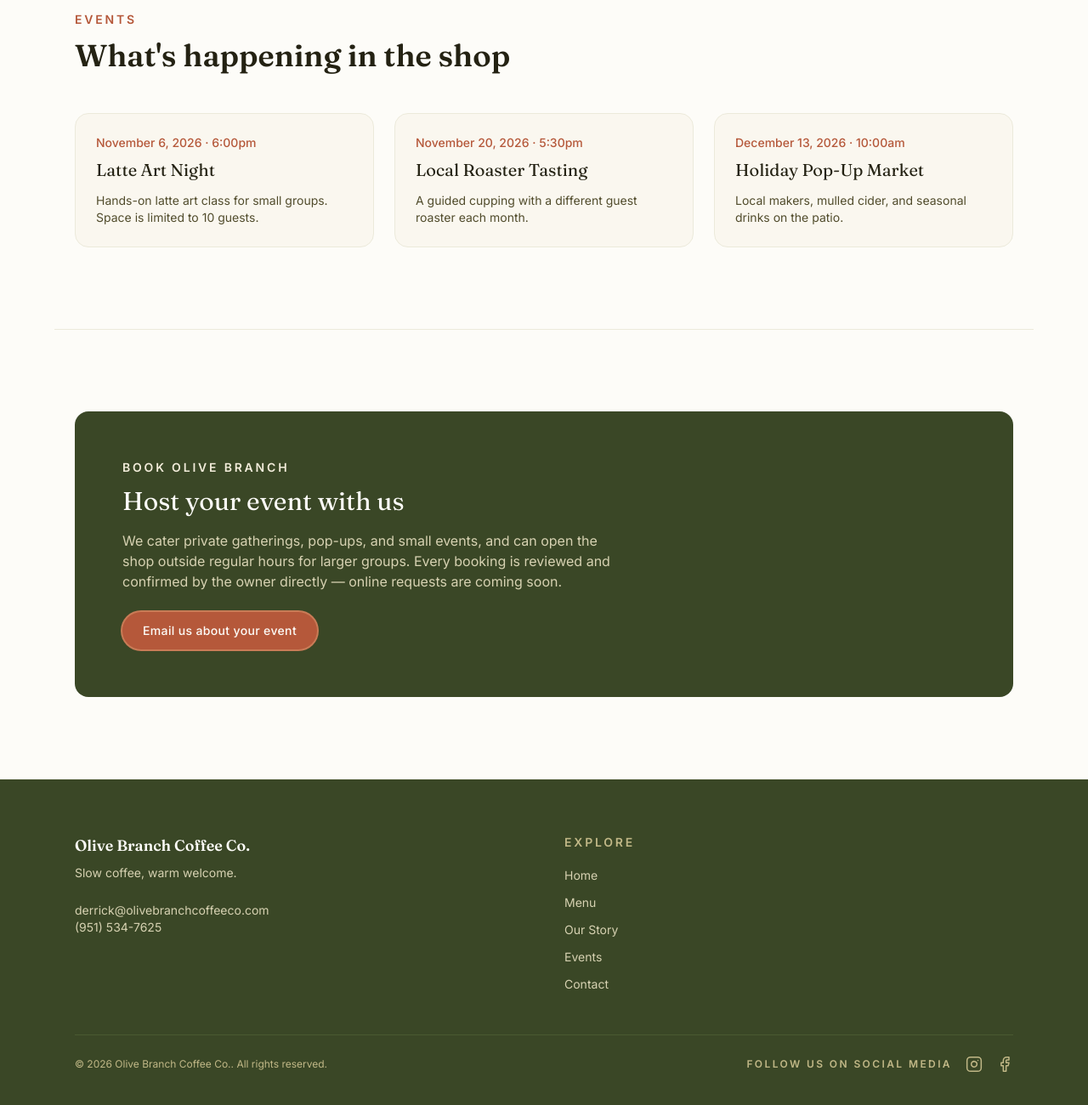
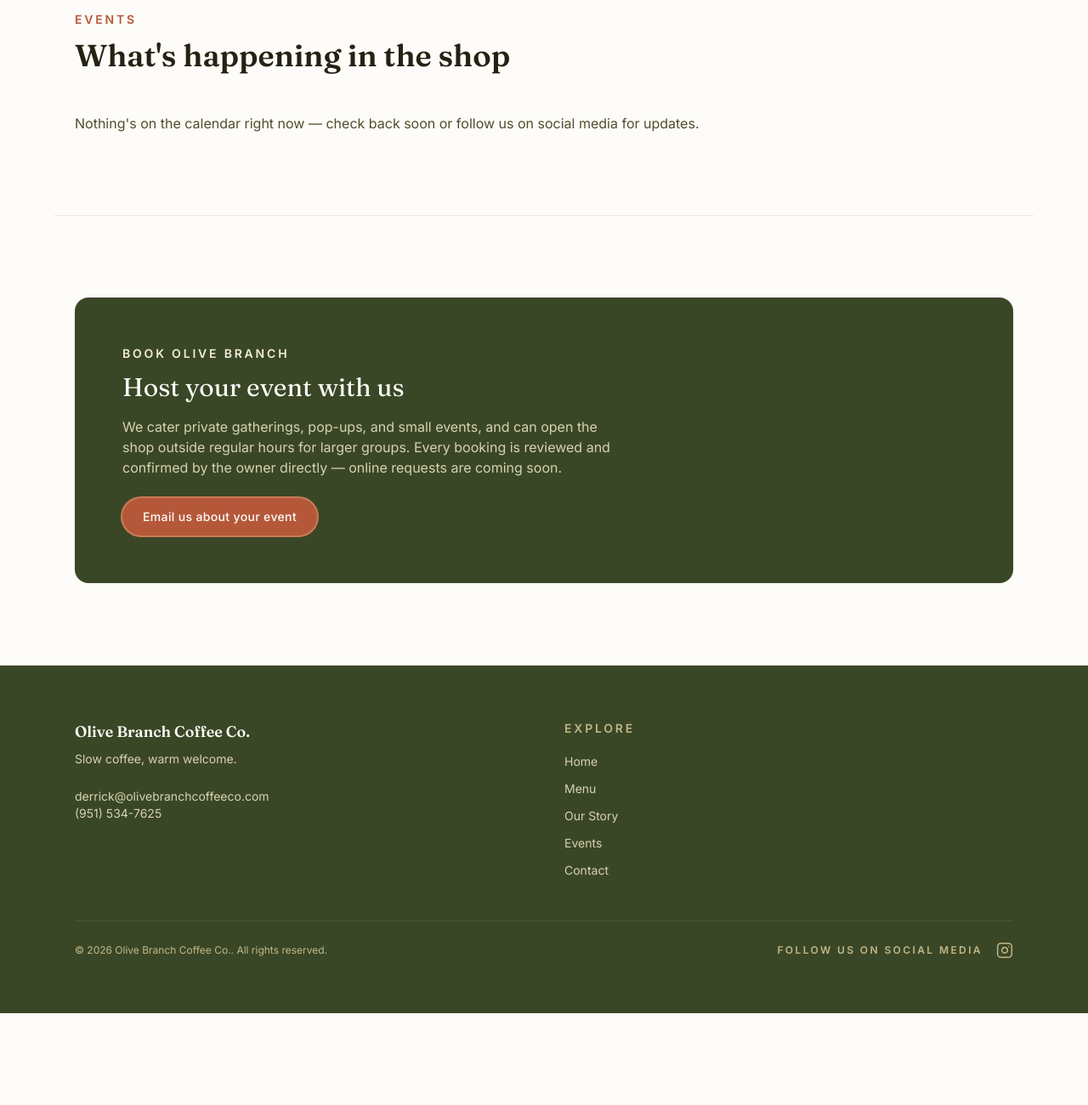
Before and after one commit to marin91/olivebranchcoffeeco-site, an Astro site: page /events in a window 1280 px wide. Shown: the part 168-1468 px from the top of the page at 85% size. After the commit the page ends 1360 px from the top, so only its background shows below. Built offline with nearby package versions, Linux system fonts and the light colour scheme; Astro itself is replaced by a stand-in of ours.

Commit message:
Fix Instagram handle, hide Facebook icon, reduce events to a single slot
- Correct Instagram URL to @olive_branchcoffeeco
- Hide the Facebook icon in the footer since there's no page yet
  (site.social.facebook kept in data for when one exists)
- Replace the three-event placeholder list with a single nextEvent
  slot (EventItem | null), currently null since nothing is scheduled;
  home and events pages now render an empty state instead of fake data

Co-Authored-By: Claude Sonnet 5 <noreply@anthropic.com>

```diff
--- a/src/components/Footer.astro
+++ b/src/components/Footer.astro
@@ -45,17 +45,6 @@ const year = new Date().getFullYear();
             <line x1="17.5" y1="6.5" x2="17.5" y2="6.5"></line>
           </svg>
         </a>
-        <a
-          href={site.social.facebook}
-          target="_blank"
-          rel="noopener noreferrer"
-          aria-label="Facebook"
-          class="text-olive-300 hover:text-cream-50"
-        >
-          <svg viewBox="0 0 24 24" fill="none" stroke="currentColor" stroke-width="1.8" stroke-linecap="round" stroke-linejoin="round" class="h-5 w-5">
-            <path d="M18 2h-3a5 5 0 0 0-5 5v3H7v4h3v8h4v-8h3l1-4h-4V7a1 1 0 0 1 1-1h3z"></path>
-          </svg>
-        </a>
       </div>
     </div>
   </div>
--- a/src/data/events.ts
+++ b/src/data/events.ts
@@ -4,20 +4,4 @@ export type EventItem = {
   description: string;
 };
 
-export const upcomingEvents: EventItem[] = [
-  {
-    title: 'Latte Art Night',
-    date: 'November 6, 2026 · 6:00pm',
-    description: 'Hands-on latte art class for small groups. Space is limited to 10 guests.',
-  },
-  {
-    title: 'Local Roaster Tasting',
-    date: 'November 20, 2026 · 5:30pm',
-    description: 'A guided cupping with a different guest roaster each month.',
-  },
-  {
-    title: 'Holiday Pop-Up Market',
-    date: 'December 13, 2026 · 10:00am',
-    description: 'Local makers, mulled cider, and seasonal drinks on the patio.',
-  },
-];
+export const nextEvent: EventItem | null = null;
--- a/src/data/site.ts
+++ b/src/data/site.ts
@@ -8,7 +8,7 @@ export const site = {
     { days: 'Sat – Sun', time: '8:00am – 3:00pm' },
   ],
   social: {
-    instagram: 'https://instagram.com/olivebranchcoffeeco',
+    instagram: 'https://instagram.com/olive_branchcoffeeco',
     facebook: 'https://facebook.com/olivebranchcoffeeco',
   },
 };
--- a/src/pages/events.astro
+++ b/src/pages/events.astro
@@ -1,6 +1,6 @@
 ---
 import BaseLayout from '../layouts/BaseLayout.astro';
-import { upcomingEvents } from '../data/events';
+import { nextEvent } from '../data/events';
 import { site } from '../data/site';
 ---
 
@@ -9,15 +9,19 @@ import { site } from '../data/site';
     <p class="eyebrow">Events</p>
     <h1 class="mt-3 text-4xl font-semibold">What's happening in the shop</h1>
 
-    <ul class="mt-12 grid gap-6 sm:grid-cols-3">
-      {upcomingEvents.map((event) => (
+    {nextEvent ? (
+      <ul class="mt-12 grid gap-6 sm:grid-cols-3">
         <li class="rounded-2xl border border-olive-100 bg-cream-100 p-6">
-          <p class="text-sm font-medium text-clay-500">{event.date}</p>
-          <h2 class="mt-2 font-serif text-xl text-olive-900">{event.title}</h2>
-          <p class="mt-3 text-sm text-olive-700">{event.description}</p>
+          <p class="text-sm font-medium text-clay-500">{nextEvent.date}</p>
+          <h2 class="mt-2 font-serif text-xl text-olive-900">{nextEvent.title}</h2>
+          <p class="mt-3 text-sm text-olive-700">{nextEvent.description}</p>
         </li>
-      ))}
-    </ul>
+      </ul>
+    ) : (
+      <p class="mt-12 text-olive-700">
+        Nothing's on the calendar right now — check back soon or follow us on social media for updates.
+      </p>
+    )}
   </section>
 
   <section class="section border-t border-olive-100">
--- a/src/pages/index.astro
+++ b/src/pages/index.astro
@@ -1,10 +1,9 @@
 ---
 import BaseLayout from '../layouts/BaseLayout.astro';
 import { menu } from '../data/menu';
-import { upcomingEvents } from '../data/events';
+import { nextEvent } from '../data/events';
 
 const featuredCategory = menu[0];
-const nextEvent = upcomingEvents[0];
 ---
 
 <BaseLayout title="Home" description="A neighborhood coffeehouse in Moreno Valley, CA — slow coffee, warm welcome.">
@@ -56,9 +55,21 @@ const nextEvent = upcomingEvents[0];
       <div class="flex flex-col gap-6 sm:flex-row sm:items-center sm:justify-between">
         <div>
           <p class="eyebrow text-cream-200">Coming up</p>
-          <h2 class="mt-2 text-2xl text-cream-50">{nextEvent.title}</h2>
-          <p class="mt-1 text-sm text-olive-200">{nextEvent.date}</p>
-          <p class="mt-3 max-w-md text-sm text-olive-200">{nextEvent.description}</p>
+          {nextEvent ? (
+            <>
+              <h2 class="mt-2 text-2xl text-cream-50">{nextEvent.title}</h2>
+              <p class="mt-1 text-sm text-olive-200">{nextEvent.date}</p>
+              <p class="mt-3 max-w-md text-sm text-olive-200">{nextEvent.description}</p>
+            </>
+          ) : (
+            <>
+              <h2 class="mt-2 text-2xl text-cream-50">Nothing scheduled yet</h2>
+              <p class="mt-3 max-w-md text-sm text-olive-200">
+                We don't have an event on the calendar right now — check back soon or follow us
+                on social media for updates.
+              </p>
+            </>
+          )}
         </div>
         <a href="/events" class="btn-primary shrink-0 bg-clay-500 ring-2 ring-clay-400 hover:bg-clay-600">
           See All Events
```
